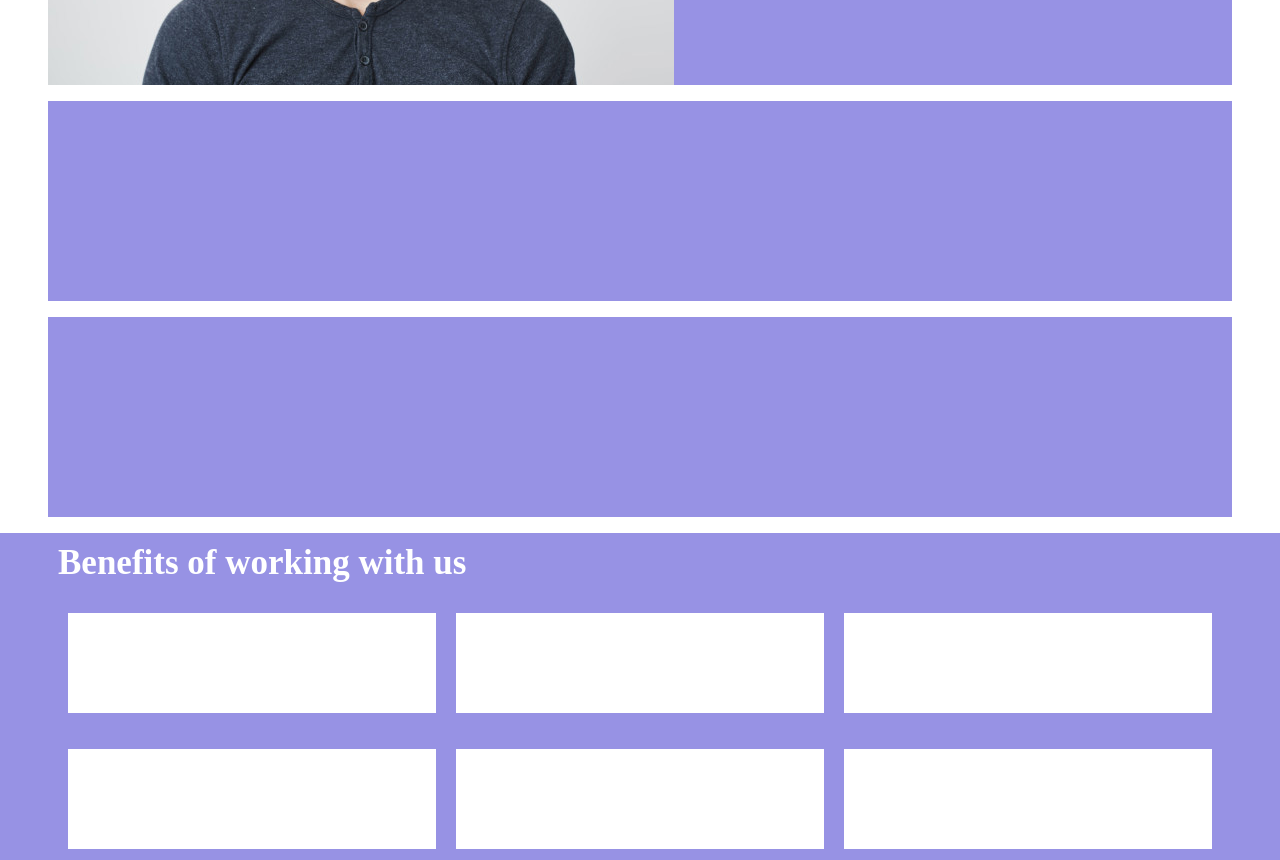
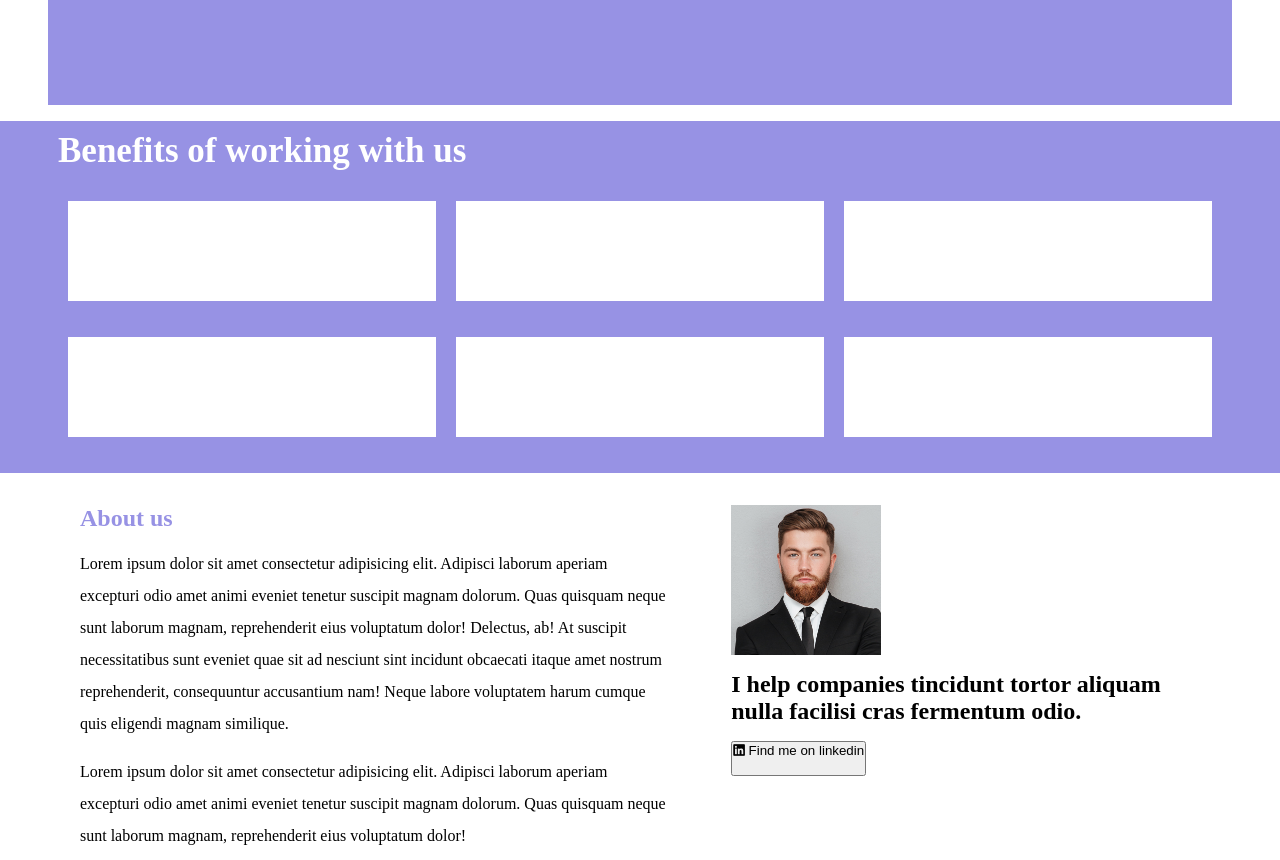
Before and after one commit to AlessandroLembo/htmlcss-responsive-layout, a plain HTML site: page index.html in a window 1280 px wide. Shown: the part 1940-2800 px from the top of the page. Drawn offline with Linux system fonts and the light colour scheme.

Commit message:
modifiche quinta sezione

```diff
--- a/index.html
+++ b/index.html
@@ -89,8 +89,10 @@
                     <p>Lorem ipsum dolor sit amet consectetur, adipisicing elit. Voluptatibus voluptatum deserunt dolores? Possimus quaerat voluptatibus tempora ut, odio sapiente perferendis non tempore, harum illo hic, commodi vel laudantium consectetur illum?</p>
                   </div>
                   <div class="planning-card">
-                    <img src="img/planning2.png" alt="planning app development">
-                    <h3>App Developement</h3>
+                    <figure>
+                       <img src="img/planning2.png" alt="planning app development">
+                    </figure>
+                       <h3>App Developement</h3>
                     <p>Lorem ipsum dolor sit amet consectetur adipisicing elit. Numquam eos sint sequi nostrum optio? Vitae blanditiis ab quia molestiae nam placeat.</p>
                     <a href="#"><i class="fa-solid fa-arrow-down"></i></a>
                   </div>
@@ -157,6 +159,32 @@
                 </div>
               </div>
             </section>
+
+            <!--fifth section About us-->
+            <section class="about-us mini-container">
+               <div class="text-aboutus">
+                <h2>About us</h2>
+                <p>Lorem ipsum dolor sit amet consectetur adipisicing elit. Adipisci laborum aperiam excepturi odio amet animi eveniet tenetur suscipit magnam dolorum. Quas quisquam neque sunt laborum magnam, reprehenderit eius voluptatum dolor!
+                Delectus, ab! At suscipit necessitatibus sunt eveniet quae sit ad nesciunt sint incidunt obcaecati itaque amet nostrum reprehenderit, consequuntur accusantium nam! Neque labore voluptatem harum cumque quis eligendi magnam similique.</p>
+                <p>Lorem ipsum dolor sit amet consectetur adipisicing elit. Adipisci laborum aperiam excepturi odio amet animi eveniet tenetur suscipit magnam dolorum. Quas quisquam neque sunt laborum magnam, reprehenderit eius voluptatum dolor!</p>
+              </div>
+               <div class="img-aboutus">
+                 <figure>
+                   <img src="img/about.jpg" alt="about us">
+                 </figure>
+                 <h2>I help companies tincidunt tortor aliquam nulla facilisi cras fermentum odio.</h2>
+                 <button class="find-me">
+                  <i class="fa-brands fa-linkedin"></i>
+                  Find me on linkedin
+                 </button>
+               </div>
+            </section>
+
+            <!--sixth section Price-->
+            <section class="price">
+
+            </section>
+
         </main>
 
         <footer>
--- a/style.css
+++ b/style.css
@@ -24,23 +24,6 @@
     background-color: rgba(0, 0, 0, 0.7);
 }
 
-/*
-header{
-    background-color: #0084fd;
-    height: 60px;
-    position: fixed;
-    top: 0;
-    right: 0;
-    left: 0;
-    z-index: 1;
-}
-
-.wrapper{
-    height: calc(100vh - 60px);
-    overflow-y: auto;
-}
-*/
-
 .header{
     height: 60px;
     position: sticky;
@@ -57,9 +40,26 @@ header{
 
 img{
     max-width: 100%;
+    display: block;
 }
 
 /* Utils */
+img{
+    height: 150px;
+}
+
+header img{
+    height: 50px;
+}
+
+.operations img{
+    height: 200px;
+}
+
+.planning img{
+    height: 400px;
+}
+
 
 /* Header */
 .logo-flex{
@@ -67,6 +67,7 @@ img{
     justify-content: space-between;
     align-items: center;
     height: 100%;
+    padding: 1rem;
 }
 
 .fa-bars{
@@ -212,6 +213,20 @@ img{
 
 }
 
+/* fifth section About us */
+.text-aboutus p{
+    color: black;
+    line-height: 2rem;
+}
+
+.text-aboutus h2{
+    color: #9792e4;
+}
+
+.about-us *{
+    margin-bottom: 1rem;
+}
+
 
 /*********************
   TABLET RESPONSIVE
@@ -269,7 +284,7 @@ img{
         min-height: 200px;
     }
 
-    /* fourth section Benefits media query */
+    /* fourth section tablet media query */
     .row{
         display: flex;
         flex-wrap: wrap;
@@ -279,20 +294,48 @@ img{
         flex-basis: 50%;
     }
 
+    /* fifth section tablet media query */
+    .about-us{
+        display: flex;
+        justify-content: space-between;
+        align-items: flex-start;
+    }
+
+    .about-us > *{
+        padding: 2rem;
+    }
+
+    .text-aboutus{
+        flex-basis: 55%;
+        height: 500px;
+    }
+
+    .img-aboutus{
+        flex-basis: 45%;
+    }
+
 }
 
 /*********************
   DESKTOP RESPONSIVE
   ********************/
 @media screen and (min-width: 1200px) {
+    .container{
+        max-width: 100%;
+    }
+
     .mini-container{
-        max-width: 1499px;
+        max-width: 100%;
         padding: 0 3rem;
     }
 
     /* Header media query */
+    .logo-flex{
+        padding: 0.7rem 1rem;
+    }
+
     .nav-bar{
-        display: block;
+        display: flex;
     }
 
     .fa-bars{
```
